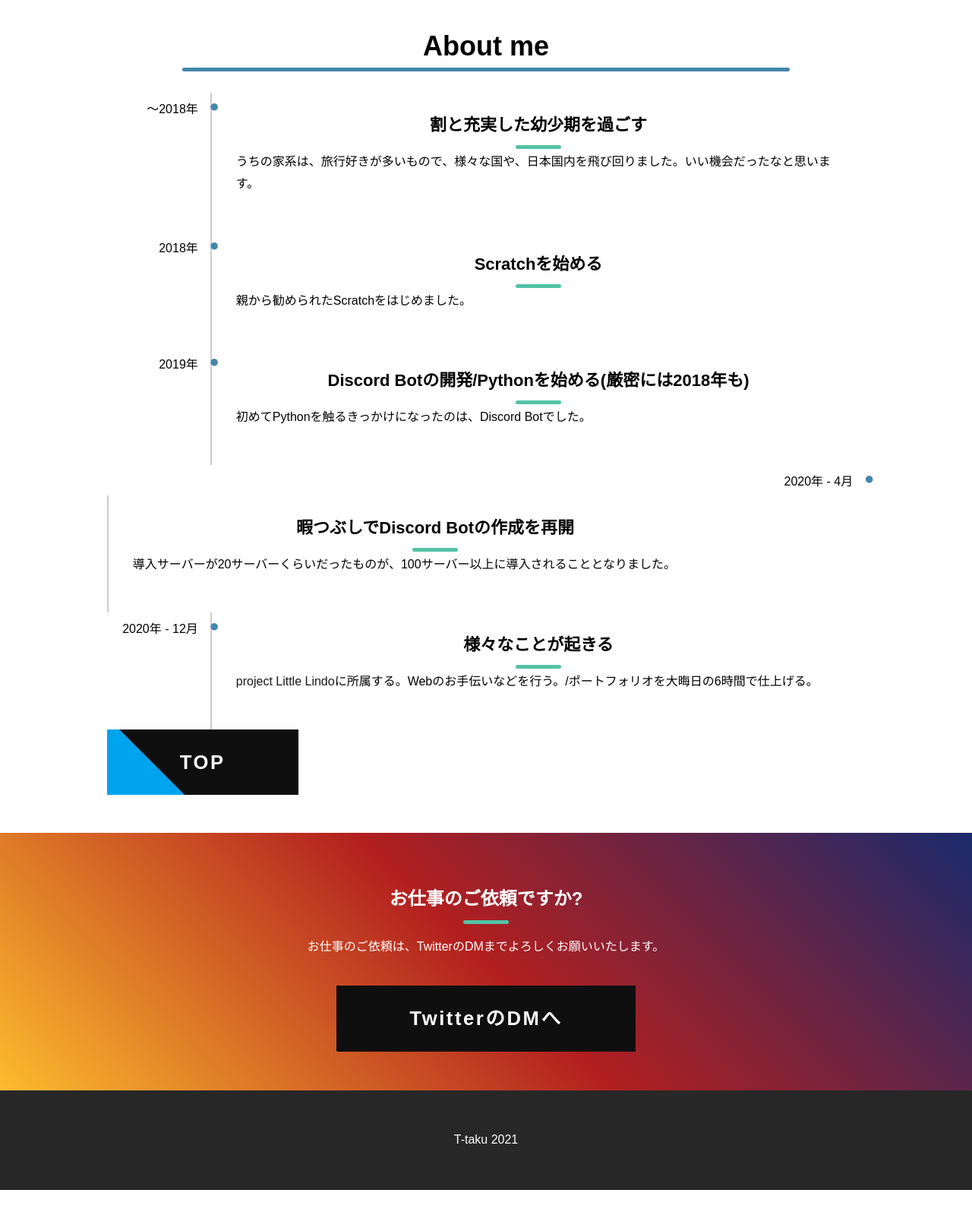
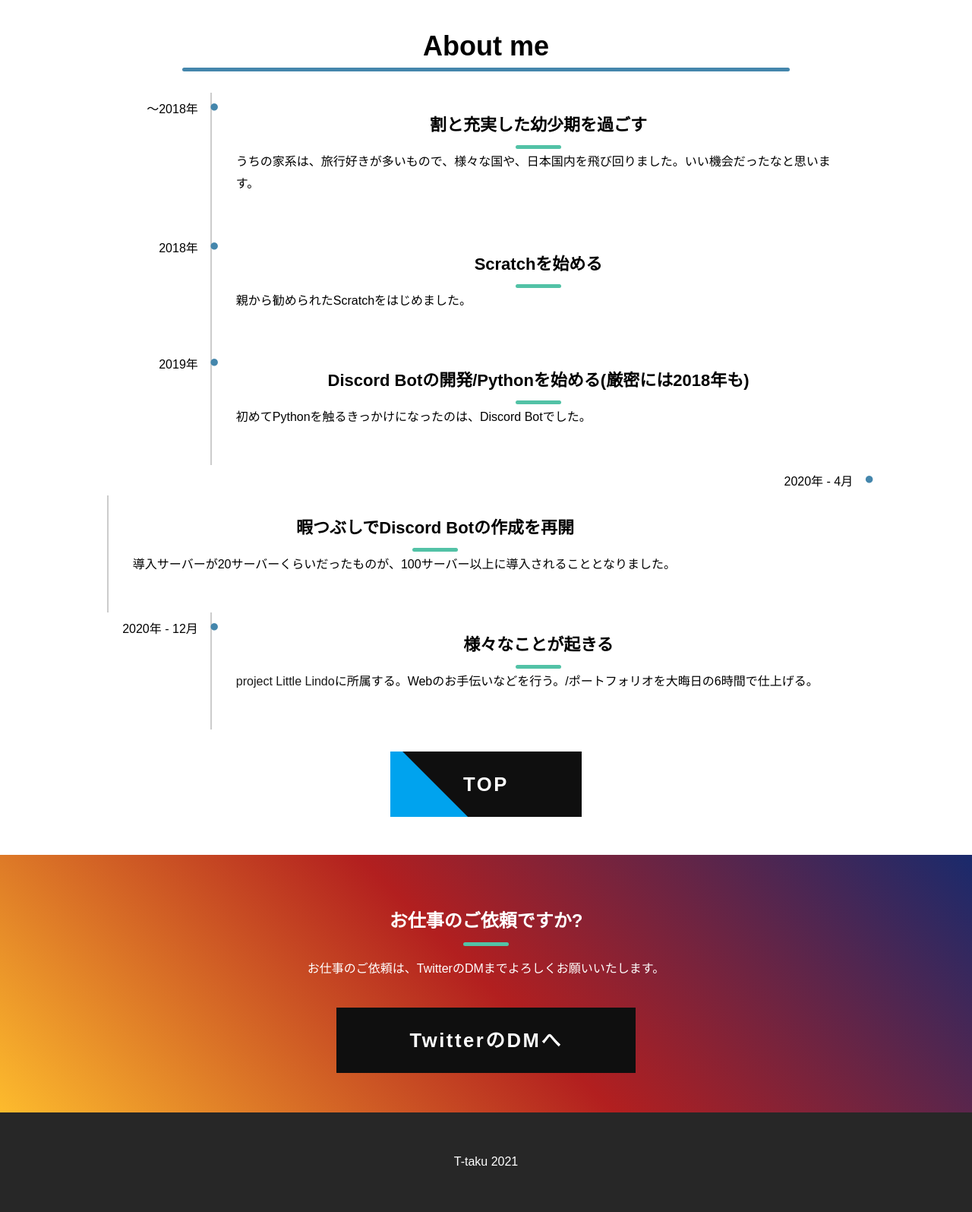
Before and after one commit to T-taku/portfolio, a Jekyll site: the page built from about.md, in a window 1280 px wide. Shown: the whole page at 76% size. Built offline with Jekyll 4.4.1, drawn with Linux system fonts in a browser that asks for light colours; nearby versions of some CDN libraries; before the commit the page ends 1566 px from its top, so only the background shows below that.

Commit message:
Update about.md

```diff
--- a/about.md
+++ b/about.md
@@ -32,6 +32,9 @@ permalink: /about/
       <h2>様々なことが起きる</h2>
       <p><a href="https://littlelindo.jp">project Little Lindo</a>に所属する。Webのお手伝いなどを行う。/ポートフォリオを大晦日の6時間で仕上げる。</p>
     </dd>
-
+ </dl>
+  <br>
+  <center>
   <a href="https://t-taku.app" class="btn btn-flat"><span>TOP</span></a>
   <a href="https://t-taku.app" class="btn-flat-l">TOP</a>
+</center>
```
